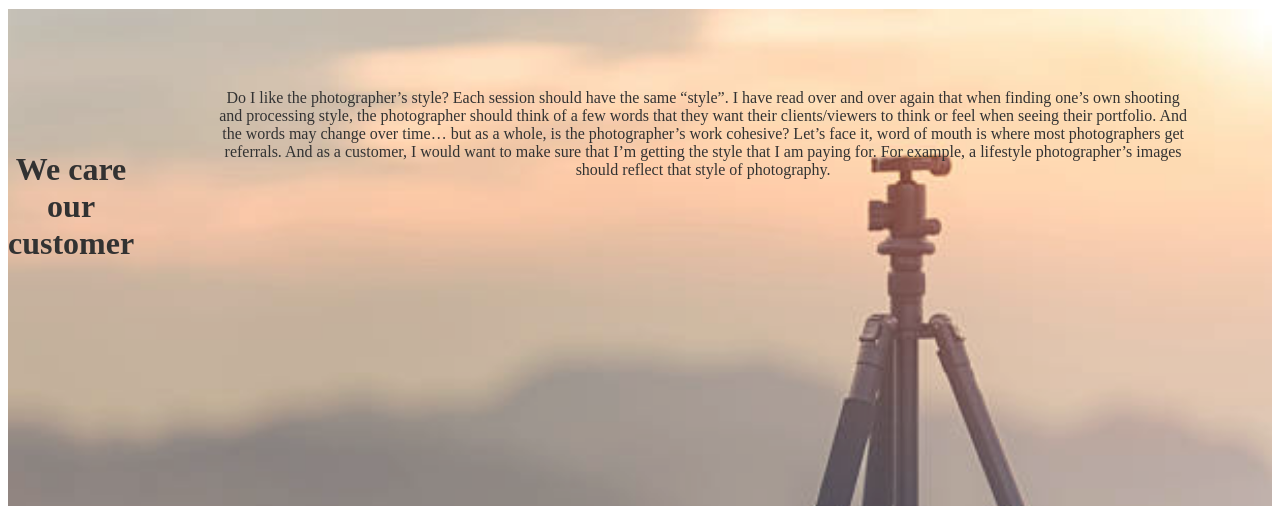
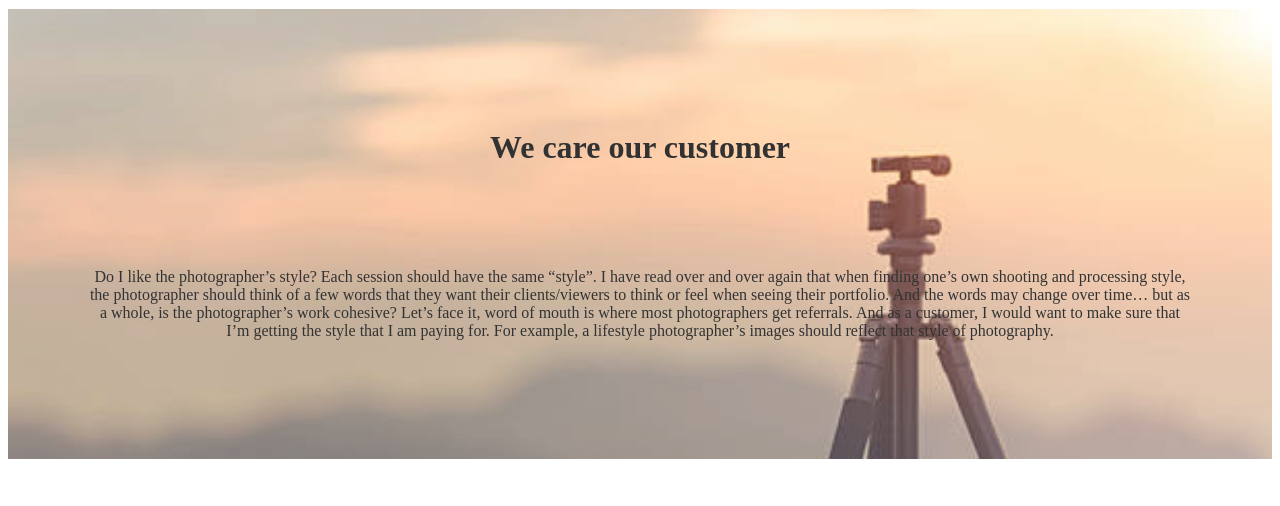
Before and after one commit to HasanMamun4545/influencer, a plain HTML site: page index.html in a window 1280 px wide. Shown: the part 1932-2438 px from the top of the page. Drawn offline with Linux system fonts and the light colour scheme.

Commit message:
first commit

```diff
--- a/index.html
+++ b/index.html
@@ -124,9 +124,9 @@
         <a class="more" target="_blank" href="https://www.linkedin.com/in/hasan-mamun-63744a204/"><b>See more</b><i class="arrow"></i> </a>
 
     </div>
-    <div class="promote flex">
+    <div class="promote">
         <h1>We care our customer</h1>
-        <article class="flex">
+        <article >
             Do I like the photographer’s style? Each session should have the same “style”. I have read over and over again that when finding one’s own shooting and processing style, the photographer should think of a few words that they want their clients/viewers to think or feel when seeing their portfolio.  And the words may change over time… but as a whole, is the photographer’s work cohesive? Let’s face it, word of mouth is where most photographers get referrals. And as a customer, I would want to make sure that I’m getting the style that I am paying for. For example, a lifestyle photographer’s images should reflect that style of photography.
         </article>
     </div>
--- a/style.css
+++ b/style.css
@@ -140,7 +140,7 @@ color: orange;
     opacity: 0.8;
       width: 100%;
       margin-top: 30px;
-      height: 500px;
+      height: 450px;
   }
   .promote h1{
       padding-top: 120px;
@@ -148,7 +148,7 @@ color: orange;
       color: rgb(0, 0, 0);
   }
   article{
-      padding-left: 80px;
+
       padding: 80px 80px 80px 80px;
       text-align: center;
       color: rgb(0, 0, 0);
```
